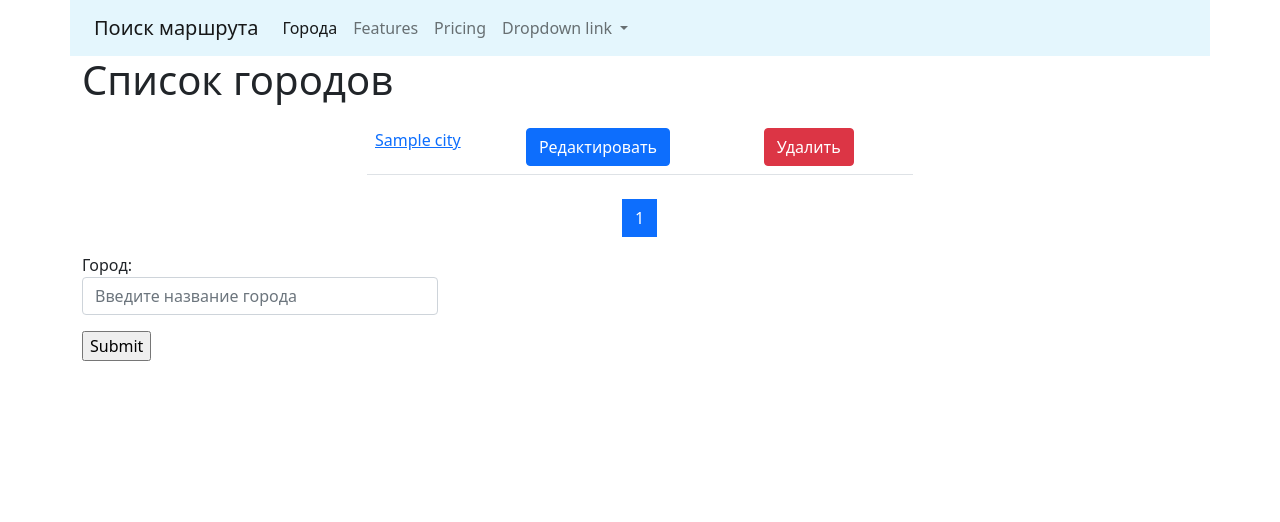
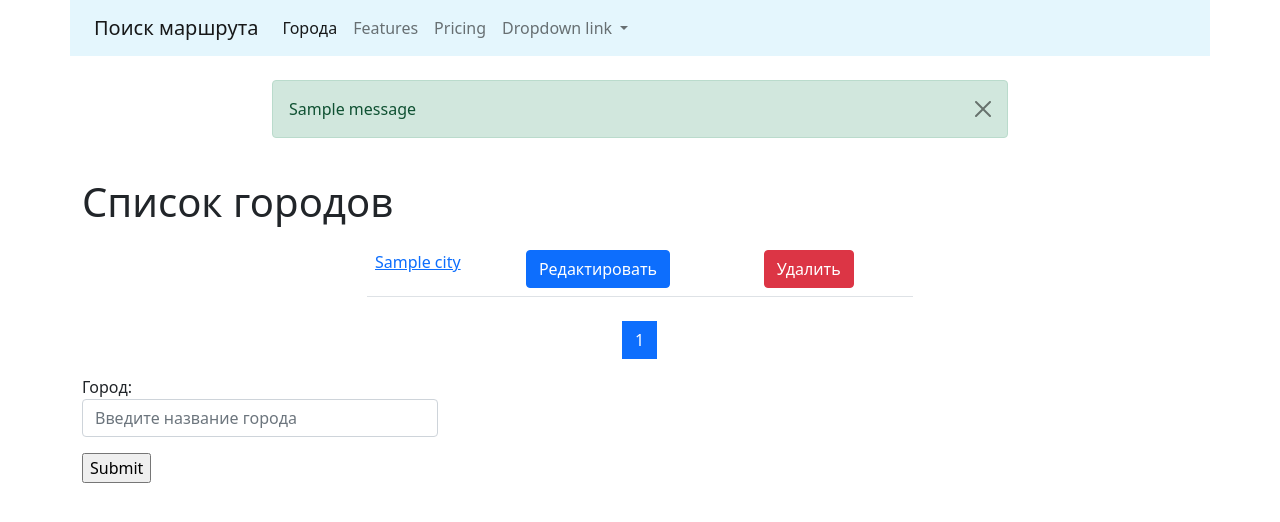
Before and after one commit to TrueNerdDev/find_route, a Django app: page /cities/ in a window 1280 px wide. Shown: the top 522 px of the page. Run offline with Django 4.2, Linux system fonts and the light colour scheme; tables that the repository leaves empty hold one stand-in row (values such as "Sample post"); one stand-in notice (Sample message) is shown.

Commit message:
created message for users

```diff
--- a/cities/templates/cities/home.html
+++ b/cities/templates/cities/home.html
@@ -56,7 +56,7 @@
 </nav>
 
 <div class="row">
-    <div class="col-md-4"><form   action="" method="post"> {% csrf_token %}
+    <div class="col-md-4"><form   action="{% url 'cities:create'%}" method="post"> {% csrf_token %}
     {{ form.as_p }}
     <input type="submit" value="Submit">
 </form>
--- a/cities/urls.py
+++ b/cities/urls.py
@@ -5,10 +5,9 @@ from cities.views import CityDeleteView
 
 urlpatterns = [
     #path('', home, name='home'),
-    path('', CityListList.as_view(), name='home'),
+    path('', CityListView.as_view(), name='home'),
     path('detail/<int:pk>/', CityDetailView.as_view(), name='detail'),
-    path('add/', CityCreateView.as_view(), name='create'),
     path('update/<int:pk>/', CityUpdateView.as_view(), name='update'),
     path('delete/<int:pk>/', CityDeleteView.as_view(), name='delete'),
-
+    path('add/', CityCreateView.as_view(), name='create'),
 ]
--- a/cities/views.py
+++ b/cities/views.py
@@ -1,8 +1,9 @@
+from django.contrib.messages.views import SuccessMessageMixin
 from django.core.paginator import Paginator
+from django.contrib import messages
 from django.shortcuts import render, get_object_or_404
 from django.urls import reverse_lazy
 from django.views.generic import DetailView, CreateView, UpdateView, DeleteView, ListView
-
 from cities.forms import HtmlForm, CityForm
 from cities.models import City
 
@@ -11,8 +12,8 @@ __all__ = (
     'CityDetailView',
     'CityCreateView',
     'CityUpdateView',
-    'DeleteView',
-    'CityListList',
+    'CityDeleteView',
+    'CityListView',
 )
 
 
@@ -43,18 +44,20 @@ class CityDetailView(DetailView):
     template_name = 'cities/detail.html'
 
 
-class CityCreateView(CreateView):
+class CityCreateView(SuccessMessageMixin, CreateView):
     model = City
     form_class = CityForm
     template_name = 'cities/create.html'
     success_url = reverse_lazy('cities:home')
+    success_message = "Город успешно создан"
 
 
-class CityUpdateView(UpdateView):
+class CityUpdateView(SuccessMessageMixin, UpdateView):
     model = City
     form_class = CityForm
     template_name = 'cities/update.html'
     success_url = reverse_lazy('cities:home')
+    success_message = "Город успешно отредактирован"
 
 
 class CityDeleteView(DeleteView):
@@ -63,10 +66,11 @@ class CityDeleteView(DeleteView):
     success_url = reverse_lazy('cities:home')
 
     def get(self, request, *args, **kwargs):
+        messages.success(request, 'Город успешно удален')
         return self.post(request, *args, **kwargs)
 
 
-class CityListList(ListView):
+class CityListView(ListView):
     paginate_by = 2
     model = City
     template_name = 'cities/home.html'
--- a/templates/base.html
+++ b/templates/base.html
@@ -44,6 +44,28 @@
     </div>
   </nav>
       <div class="container">
+        <div class="row">
+          <div class="col-md-8 mx-auto my-4">
+            {% if messages %}
+                  {% for message in messages %}
+                      {% if message.level == DEFAULT_MESSAGE_LEVELS.ERROR %}
+                          <div class="alert alert-danger alert-dismissible fade show" role="alert">
+                              {{ message }}
+                              <button type="button" class="btn-close" data-bs-dismiss="alert" aria-label="Close"></button>
+                          </div>
+                        {% else %}
+                        <div class="alert alert-success alert-dismissible fade show" role="alert">
+                            {{ message }}
+                            <button type="button" class="btn-close" data-bs-dismiss="alert" aria-label="Close"></button>
+                        </div>
+                        {% endif %}
+            {% endfor %}
+
+{% endif %}
+          </div>
+        </div>
+      </div>
+      <div class="container">
         {% block content %}{% endblock %}
       </div>
     <!-- Optional JavaScript; choose one of the two! -->
```
